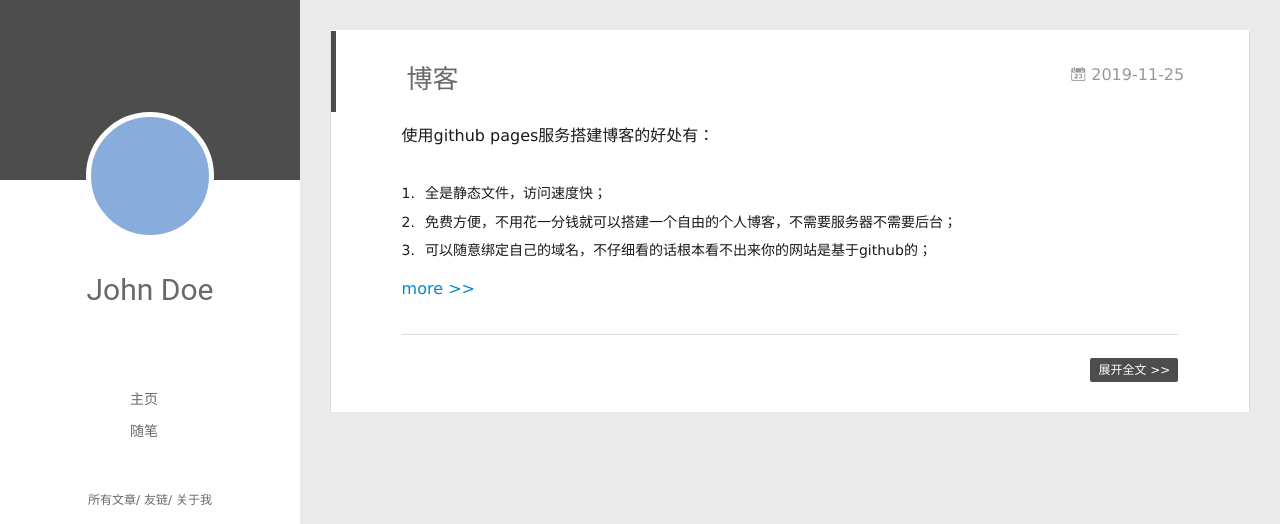
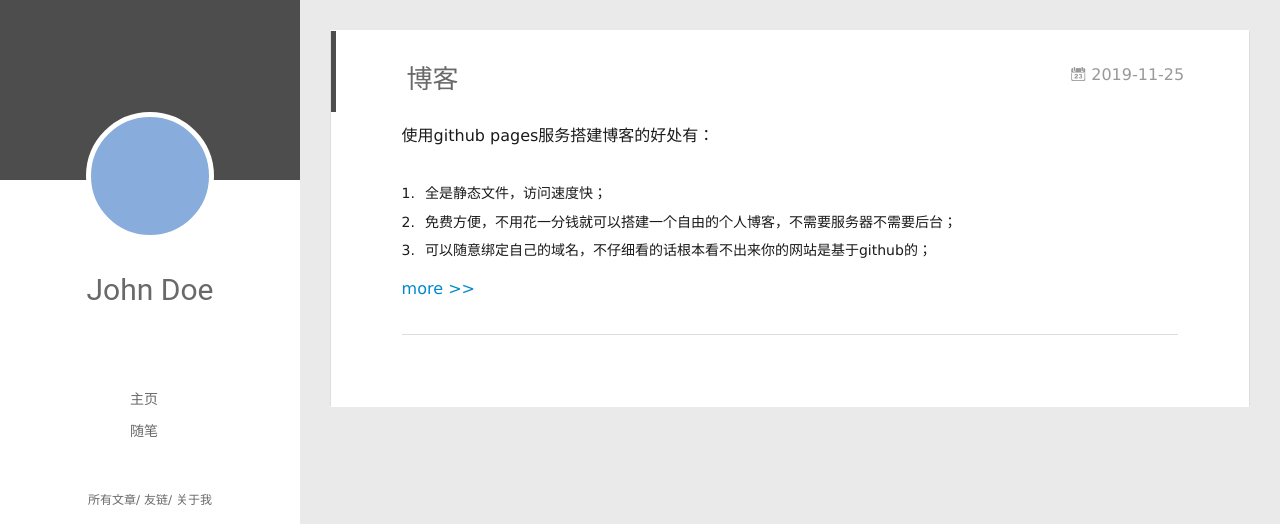
Before and after one commit to liuxp123456/liuxp123456.github.io, a plain HTML site: page index.html in a window 1280 px wide. Shown: the top 524 px of the page. Drawn offline with Linux system fonts and the light colour scheme; no server answers.

Commit message:
Site updated: 2019-11-25 14:43:13

```diff
--- a/index.html
+++ b/index.html
@@ -189,10 +189,6 @@
 
 
 
-
-        <p class="article-more-link">
-          <a class="article-more-a" href="/2019/11/25/my-first-blog/">展开全文 >></a>
-        </p>
 
 
 
```
